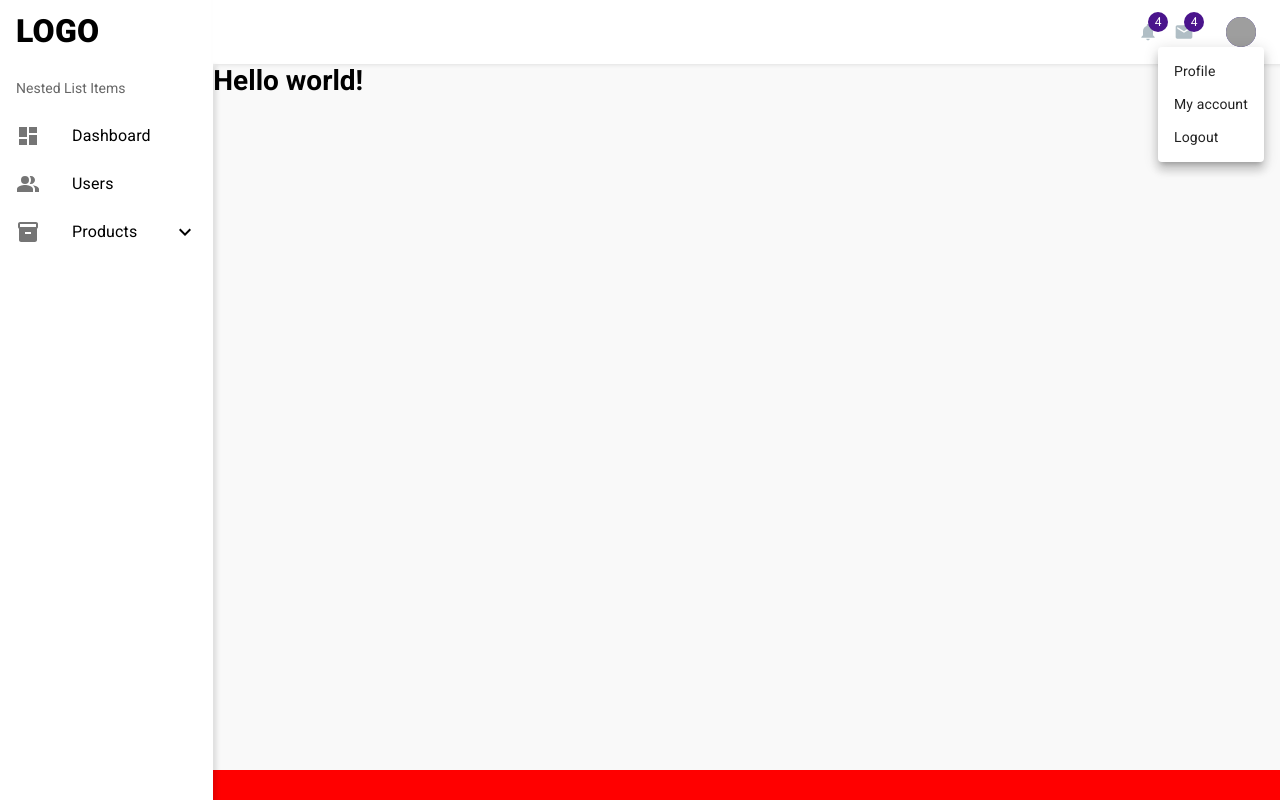
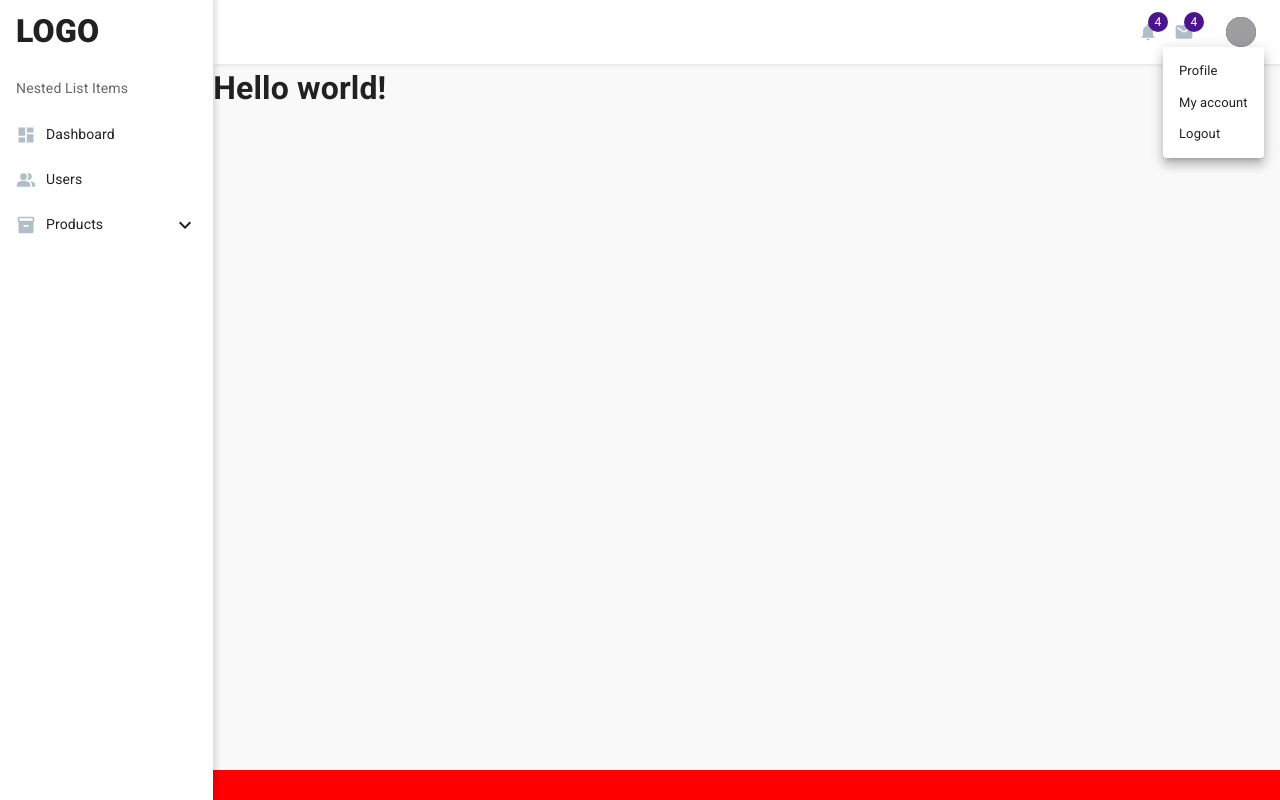
Before and after one commit to AzizTareq295/admin-panel-ts-next, a Next.js app: page / in a window 1280 px wide. Both pictures are taken after a click on the button 1241 px from the left and 32 px from the top of the page. Built offline with nearby package versions, Linux system fonts and the light colour scheme; grey boxes are pictures that could not be loaded.

Commit message:
add css baseline

```diff
--- a/components/shared/header/header.tsx
+++ b/components/shared/header/header.tsx
@@ -66,9 +66,9 @@ const Header: React.FC = () => {
               'aria-labelledby': 'basic-button',
             }}
           >
-            <MenuItem sx={{fontSize: '14px'}} onClick={handleClose}>Profile</MenuItem>
-            <MenuItem sx={{fontSize: '14px'}} onClick={handleClose}>My account</MenuItem>
-            <MenuItem sx={{fontSize: '14px'}} onClick={handleClose}>Logout</MenuItem>
+            <MenuItem sx={{fontSize: '13px'}} onClick={handleClose}>Profile</MenuItem>
+            <MenuItem sx={{fontSize: '13px'}} onClick={handleClose}>My account</MenuItem>
+            <MenuItem sx={{fontSize: '13px'}} onClick={handleClose}>Logout</MenuItem>
           </Menu>
         </Toolbar>
       </Box>
--- /dev/null
+++ b/components/shared/sidebar/MenuILists.tsx
@@ -0,0 +1,35 @@
+import React from 'react'
+import DashboardIcon from '@mui/icons-material/Dashboard';
+import PeopleAltIcon from '@mui/icons-material/PeopleAlt';
+import InventoryIcon from '@mui/icons-material/Inventory';
+import CategoryIcon from '@mui/icons-material/Category';
+import { MenuListType } from './interface/MenuLists';
+
+const MenuLists: MenuListType[] = [
+    {
+        label: "Dashboard",
+        icon: <DashboardIcon color='secondary' fontSize='small' />,
+        path: "/",
+        subMenu: []
+    },
+    {
+        label: "Users",
+        icon: <PeopleAltIcon color='secondary' fontSize='small' />,
+        path: "/users",
+        subMenu: []
+    },
+    {
+        label: "Products",
+        icon: <InventoryIcon color='secondary' fontSize='small' />,
+        path: "/products",
+        subMenu: [
+            {
+                label: "Categories",
+                icon: <CategoryIcon color='secondary' fontSize='small' />,
+                path: "/products/categories"
+            }
+        ]
+    }
+]
+
+export default MenuLists
--- /dev/null
+++ b/components/shared/sidebar/NavItem.tsx
@@ -0,0 +1,58 @@
+import React, { useState } from 'react'
+import { Collapse, List, ListItemButton, ListItemIcon, ListItemText, ListSubheader, Typography } from '@mui/material'
+import { ExpandLess, ExpandMore } from '@mui/icons-material';
+import { MenuListType } from './interface/MenuLists';
+
+type PropType = {
+  menuItem: MenuListType
+}
+
+const MenuItemStyle = {
+  '& span': {
+    fontSize: '14px',
+  }
+}
+
+const MenuIconStyle = {
+  minWidth: '30px',
+}
+
+const NavItem: React.FC<PropType> = ({menuItem}) => {
+
+  const [open, setOpen] = useState<React.SetStateAction<boolean>>(false);
+
+  const handleClick = () => {
+    setOpen(!open);
+  };
+
+  return (
+    <>
+      <ListItemButton onClick={handleClick}>
+        <ListItemIcon sx={MenuIconStyle}>
+          {menuItem.icon}
+        </ListItemIcon>
+        <ListItemText primary={menuItem.label} sx={MenuItemStyle} />
+        {
+          menuItem.subMenu.length > 0 &&(
+            open ? <ExpandLess /> : <ExpandMore />)
+        }
+      </ListItemButton>
+      {
+        menuItem.subMenu.length > 0 && menuItem.subMenu.map((submenuItem, index) => (
+          <Collapse in={open} timeout="auto" unmountOnExit key={`${menuItem.label}-sub-key-${index}`}>
+            <List component="div" disablePadding>
+              <ListItemButton sx={{ pl: 4 }}>
+                <ListItemIcon sx={MenuIconStyle}>
+                  {submenuItem.icon}
+                </ListItemIcon>
+                <ListItemText primary={submenuItem.label} sx={MenuItemStyle} />
+              </ListItemButton>
+            </List>
+          </Collapse>
+        ))
+      }
+    </>
+  )
+}
+
+export default NavItem
--- /dev/null
+++ b/components/shared/sidebar/interface/MenuLists.ts
@@ -0,0 +1,10 @@
+export interface MenuListType {
+    label: string,
+    icon: React.ReactNode,
+    path: string
+    subMenu: {
+        label: string,
+        icon: React.ReactNode,
+        path: string
+    }[]
+}
--- a/components/shared/sidebar/sidebar.tsx
+++ b/components/shared/sidebar/sidebar.tsx
@@ -1,18 +1,10 @@
 import React, { useState } from 'react'
 import { Collapse, List, ListItemButton, ListItemIcon, ListItemText, ListSubheader, Typography } from '@mui/material'
 import { ExpandLess, ExpandMore } from '@mui/icons-material';
-import DashboardIcon from '@mui/icons-material/Dashboard';
-import PeopleAltIcon from '@mui/icons-material/PeopleAlt';
-import InventoryIcon from '@mui/icons-material/Inventory';
-import CategoryIcon from '@mui/icons-material/Category';
+import MenuLists from './MenuILists';
+import NavItem from './NavItem';
 
 const Sidebar: React.FC = () => {
-
-  const [open, setOpen] = React.useState<React.SetStateAction<boolean>>(false);
-
-  const handleClick = () => {
-    setOpen(!open);
-  };
 
   const sidebarLogoStyle = {
     minHeight: '64px',
@@ -40,35 +32,11 @@ const Sidebar: React.FC = () => {
             </ListSubheader>
           }
         >
-          <ListItemButton>
-            <ListItemIcon>
-              <DashboardIcon />
-            </ListItemIcon>
-            <ListItemText primary="Dashboard" />
-          </ListItemButton>
-          <ListItemButton>
-            <ListItemIcon>
-              <PeopleAltIcon />
-            </ListItemIcon>
-            <ListItemText primary="Users" />
-          </ListItemButton>
-          <ListItemButton onClick={handleClick}>
-            <ListItemIcon>
-              <InventoryIcon />
-            </ListItemIcon>
-            <ListItemText primary="Products" />
-            {open ? <ExpandLess /> : <ExpandMore />}
-          </ListItemButton>
-          <Collapse in={open} timeout="auto" unmountOnExit>
-            <List component="div" disablePadding>
-              <ListItemButton sx={{ pl: 4 }}>
-                <ListItemIcon>
-                  <CategoryIcon />
-                </ListItemIcon>
-                <ListItemText primary="Category" />
-              </ListItemButton>
-            </List>
-          </Collapse>
+          {
+            MenuLists.map((menuItem, index) => (
+              <NavItem menuItem={menuItem} key={`menu-item-key-${index}`} />
+            ))
+          }
         </List>
       </div>
     </div>
--- a/pages/_app.tsx
+++ b/pages/_app.tsx
@@ -1,8 +1,13 @@
 import type { AppProps } from 'next/app'
 import WithAuth from 'components/layouts/WithAuth'
 import { createTheme, ThemeProvider } from '@mui/material/styles';
+import { blueGrey, pink, purple } from '@mui/material/colors';
+import { CacheProvider } from '@emotion/react';
+import createCache from '@emotion/cache';
 import 'style/globalStyle.css'
-import { blueGrey, pink, purple } from '@mui/material/colors';
+import { CssBaseline } from '@mui/material';
+
+const emotionCache = createCache({ key: 'css', prepend: true });
 
 function MyApp({ Component, pageProps }: AppProps) {
 
@@ -21,11 +26,14 @@ function MyApp({ Component, pageProps }: AppProps) {
   });
 
   return (
-    <ThemeProvider theme={theme}>
-      <WithAuth>
-        <Component {...pageProps} />
-      </WithAuth>
-    </ThemeProvider>
+    <CacheProvider value={emotionCache}>
+      <ThemeProvider theme={theme}>
+        <CssBaseline />
+        <WithAuth>
+          <Component {...pageProps} />
+        </WithAuth>
+      </ThemeProvider>
+    </CacheProvider>
   )
 }
 
--- a/style/globalStyle.css
+++ b/style/globalStyle.css
@@ -22,6 +22,7 @@ body{
     box-sizing: border-box;
     box-shadow: 6px -4px 4px 5px rgb(0 0 0 / 10%);
     z-index: 1;
+    backdrop-filter: blur(10px);
 }
 .sidebar{
     grid-column: 1 / 3;
@@ -31,7 +32,7 @@ body{
     min-height: 100vh;
     background-color: rgba(255,255,255,0.8);
     box-sizing: border-box;
-    box-shadow: 0px 69px 4px 4px rgb(0 0 0 / 10%);
+    box-shadow: 0px 0px 4px 4px rgb(0 0 0 / 10%);
     z-index: 1;
 }
 .content{
```
